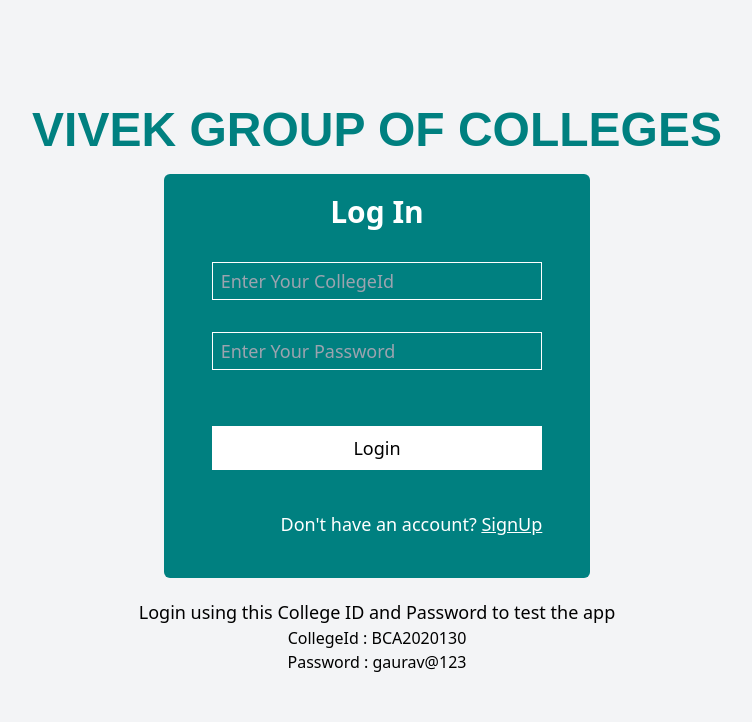
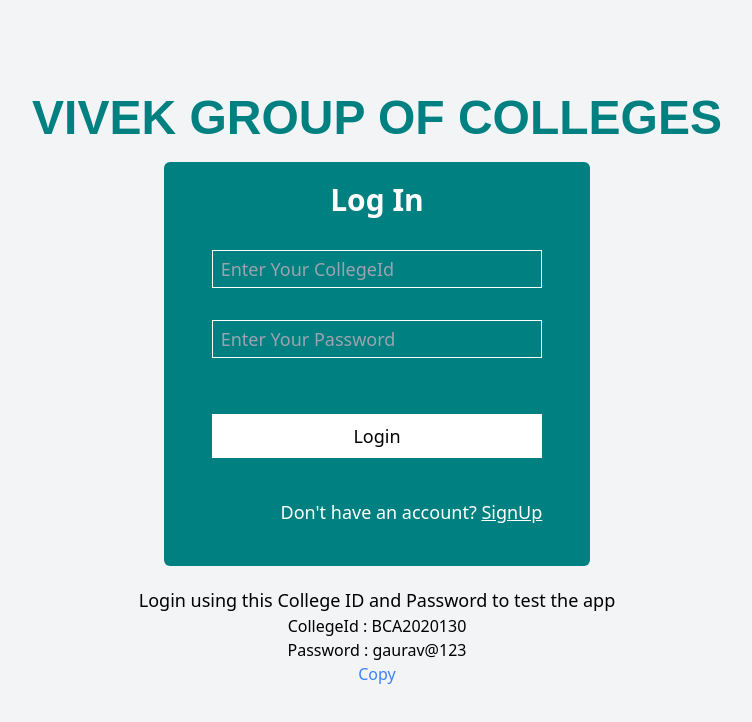
Before and after one commit to parthergk/Teacher-Review-System, a React (Vite) app in the folder Client/: page / in a window 1280 px wide. Shown: the top 722 px of the page, without its empty margins (263-1015 px from the left). Built offline with nearby package versions, Linux system fonts and the light colour scheme.

Commit message:
clipcopy

```diff
--- a/Client/src/components/auth/Login.js
+++ b/Client/src/components/auth/Login.js
@@ -1,19 +1,20 @@
-import React, {useState } from "react";
+import React, { useState } from "react";
 import axios from "axios";
-import { Link, useNavigate} from "react-router-dom";
+import { Link, useNavigate } from "react-router-dom";
 
 const Login = () => {
   const [collegeID, setCollegeId] = useState("");
-  const [password, setPssword] = useState("");
+  const [password, setPassword] = useState("");
   const [message, setMessage] = useState('');
+  const [isCopied, setIsCopied] = useState(false);
   const navigate = useNavigate();
 
   const loginuser = async (e) => {
     e.preventDefault();
     try {
       if (!collegeID || !password) {
-        setMessage("Please enter your CollegeId Or Password");
-      }else{
+        setMessage("Please enter your CollegeId or Password");
+      } else {
         const response = await axios.post("https://teacher-review-system-three.vercel.app/api/auth/login", {
           collegeID,
           password,
@@ -25,34 +26,35 @@ const Login = () => {
         setTimeout(() => {
           navigate('/home/reviews');
         }, 1500);
-
       }
     } catch (error) {
       if (error.response) {
-        // Server responded with a status code outside of 2xx range
         console.error("Server error:", error.response.data);
         setMessage(error.response.data.message || 'An error occurred');
       } else if (error.request) {
-        // The request was made but no response was received
         console.error("No response received:", error.request);
         setMessage('No response received. Please check your network connection.');
       } else {
-        // Something happened in setting up the request that triggered an error
         console.error("Request setup error:", error.message);
         setMessage('An error occurred during the request setup.');
       }
     }
   };
 
+  const clipCopy = () => {
+    setCollegeId("BCA2020130");
+    setPassword("gaurav@123");
+    setIsCopied(true);
+  };
 
   return (
-    <div className=" w-full m-auto flex flex-col justify-center items-center h-svh bg-gray-100">
-        <h1 className="  text-center text-md sm:text-4xl md:text-5xl text-primary font-arial font-bold mb-5">VIVEK GROUP OF COLLEGES</h1>
-            <div className=" px-5 xl:px-12 py-5 w-5/6 sm:w-2/3 lg:w-1/3 bg-primary flex flex-col rounded-md">
-            <h1 className=" text-center text-white font-bold text-3xl mb-8">Log In</h1>
-      <form onSubmit={loginuser} className=" flex flex-col gap-8">
+    <div className="w-full m-auto flex flex-col justify-center items-center h-svh bg-gray-100">
+      <h1 className="text-center text-md sm:text-4xl md:text-5xl text-primary font-arial font-bold mb-5">VIVEK GROUP OF COLLEGES</h1>
+      <div className="px-5 xl:px-12 py-5 w-5/6 sm:w-2/3 lg:w-1/3 bg-primary flex flex-col rounded-md">
+        <h1 className="text-center text-white font-bold text-3xl mb-8">Log In</h1>
+        <form onSubmit={loginuser} className="flex flex-col gap-8">
           <input
-        className=" text-white bg-transparent border border-white px-2 py-1 text-lg focus:outline-none"
+            className="text-white bg-transparent border border-white px-2 py-1 text-lg focus:outline-none"
             name="collegeId"
             placeholder="Enter Your CollegeId"
             type="text"
@@ -63,25 +65,26 @@ const Login = () => {
           />
 
           <input
-        className=" text-white bg-transparent border border-white px-2 py-1 text-lg focus:outline-none"
+            className="text-white bg-transparent border border-white px-2 py-1 text-lg focus:outline-none"
             name="password"
             placeholder="Enter Your Password"
             type="password"
             value={password}
             onChange={(e) => {
-            setPssword(e.target.value);
+              setPassword(e.target.value);
             }}
           />
 
-        <button type="submit" className=" bg-white xl:mt-6 py-2 text-lg">Login</button>
+          <button type="submit" className="bg-white xl:mt-6 py-2 text-lg">Login</button>
         </form>
-      <div className=" text-lg text-gray-400 mt-5 text-center">{message}</div>
-      <span className=" text-white text-lg text-end mb-5 xl:my-5">Don't have an account?  <Link to={'/signup'}><button className=" text-white underline">SignUp</button></Link></span>
+        <div className="text-lg text-gray-400 mt-5 text-center">{message}</div>
+        <span className="text-white text-lg text-end mb-5 xl:my-5">Don't have an account? <Link to={'/signup'}><button className="text-white underline">SignUp</button></Link></span>
       </div>
-    <span className=" my-5 px-7 text-center">
-      <p className=" text-lg font-medium">Login using this College ID and Password to test the app</p>
-      <h1 className=" text-center"><span className=" font-medium">CollegeId :</span> BCA2020130</h1>
-      <h1 className=" text-center"><span className=" font-medium">Password :</span> gaurav@123</h1>
+      <span className="my-5 px-7 text-center">
+        <p className="text-lg font-medium">Login using this College ID and Password to test the app</p>
+        <h1 className="text-center"><span className="font-medium">CollegeId :</span> BCA2020130</h1>
+        <h1 className="text-center"><span className="font-medium">Password :</span> gaurav@123</h1>
+        {isCopied ? <span>Copied</span> : <span onClick={clipCopy} className="cursor-pointer text-blue-500">Copy</span>}
       </span>
     </div>
   );
```
Also changed, not shown: Client/vercel.json (added). Lines whose indentation alone changed are shown as unchanged.
